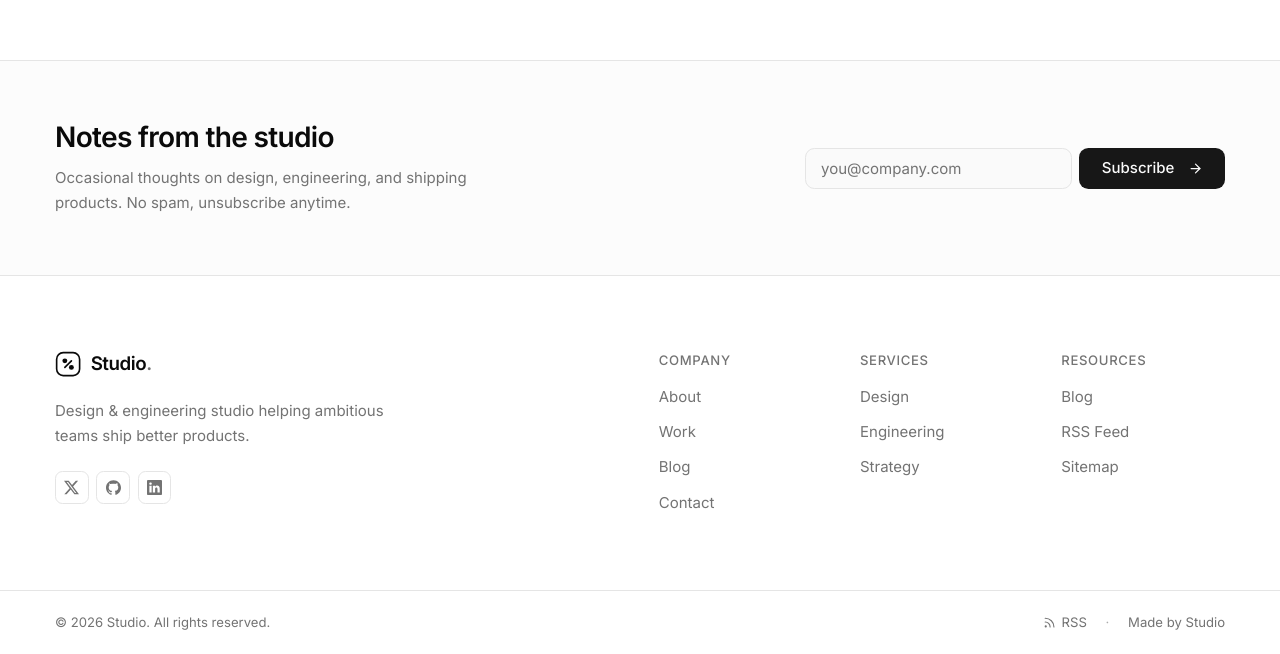
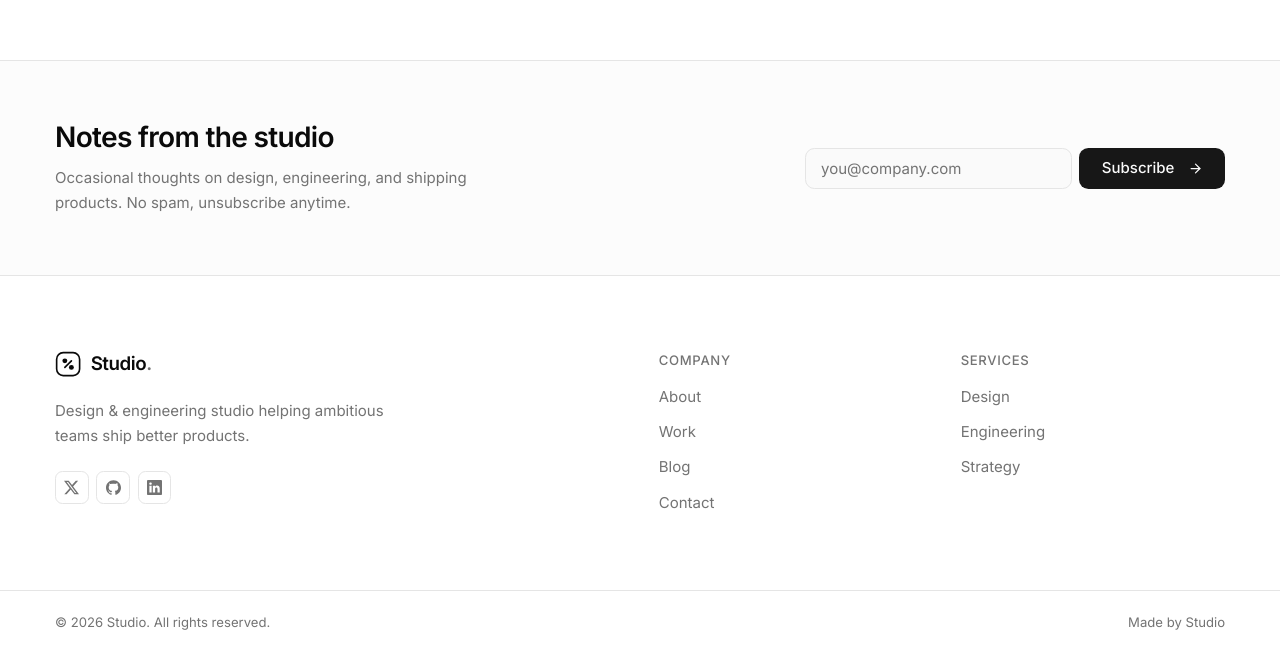
Before and after one commit to Code-By-Gabriel/agency-site, a Next.js app: page / in a window 1280 px wide. Shown: the part 4929-5583 px from the top of the page. Built offline with nearby package versions, Linux system fonts and the light colour scheme.

Commit message:
feat: add Vercel Analytics

```diff
--- a/package.json
+++ b/package.json
@@ -15,6 +15,7 @@
     "@next/mdx": "^16.3.8",
     "@radix-ui/react-slot": "^1.3.3",
     "@types/mdx": "^2.0.14",
+    "@vercel/analytics": "^2.0.1",
     "class-variance-authority": "^0.7.1",
     "clsx": "^2.1.1",
     "cn": "^0.4.0",
--- a/src/app/layout.tsx
+++ b/src/app/layout.tsx
@@ -5,6 +5,7 @@ import { SiteFooter } from "@/components/site-footer";
 import { ThemeProvider } from "@/components/theme-provider";
 import { Inter } from 'next/font/google';
 import { BackToTop } from "@/components/back-to-top";
+import { Analytics } from "@vercel/analytics/react";
 
 
 const inter = Inter({ subsets: ["latin"], variable: "--font-sans" });
@@ -48,6 +49,7 @@ export default function RootLayout({ children }: { children: React.ReactNode })
           <main>{children}</main>
           <SiteFooter />
           <BackToTop />
+          <Analytics />
         </ThemeProvider>
       </body>
     </html>
--- a/src/components/site-footer.tsx
+++ b/src/components/site-footer.tsx
@@ -1,8 +1,7 @@
 import Link from "next/link";
-import { ArrowRight, ArrowUp, Rss } from "lucide-react";
+import { ArrowRight } from "lucide-react";
 import { SiGithub, SiX } from "react-icons/si";
 import { BsLinkedin } from "react-icons/bs";
-
 
 import { NewsletterForm } from "@/components/newsletter-form";
 import { LogoMark } from "@/components/logo-mark";
@@ -20,17 +19,9 @@ const columns = [
   {
     title: "Services",
     links: [
-      { href: "/services#design", label: "Design" },
-      { href: "/services#engineering", label: "Engineering" },
-      { href: "/services#strategy", label: "Strategy" },
-    ],
-  },
-  {
-    title: "Resources",
-    links: [
-      { href: "/blog", label: "Blog" },
-      { href: "/feed.xml", label: "RSS Feed" },
-      { href: "/sitemap.xml", label: "Sitemap" },
+      { href: "/services", label: "Design" },
+      { href: "/services", label: "Engineering" },
+      { href: "/services", label: "Strategy" },
     ],
   },
 ];
@@ -102,7 +93,7 @@ export function SiteFooter() {
 
           {/* Link columns */}
           {columns.map((col) => (
-            <div key={col.title} className="md:col-span-2">
+            <div key={col.title} className="md:col-span-3">
               <div className="text-sm font-medium uppercase tracking-wider text-muted-foreground mb-4">
                 {col.title}
               </div>
@@ -124,8 +115,6 @@ export function SiteFooter() {
               </ul>
             </div>
           ))}
-
-
         </div>
       </div>
 
@@ -135,17 +124,7 @@ export function SiteFooter() {
           <span>
             © {new Date().getFullYear()} Studio. All rights reserved.
           </span>
-          <div className="flex items-center gap-5">
-            <Link
-              href="/feed.xml"
-              className="group inline-flex items-center gap-1.5 hover:text-foreground transition"
-            >
-              <Rss className="h-3.5 w-3.5" />
-              RSS
-            </Link>
-            <span className="hidden md:inline text-muted-foreground/60">·</span>
-            <span>Made by Studio</span>
-          </div>
+          <span>Made by Studio</span>
         </div>
       </div>
     </footer>
```
Also changed, not shown: 1 other file (tests, documents, lock files or other folders).
